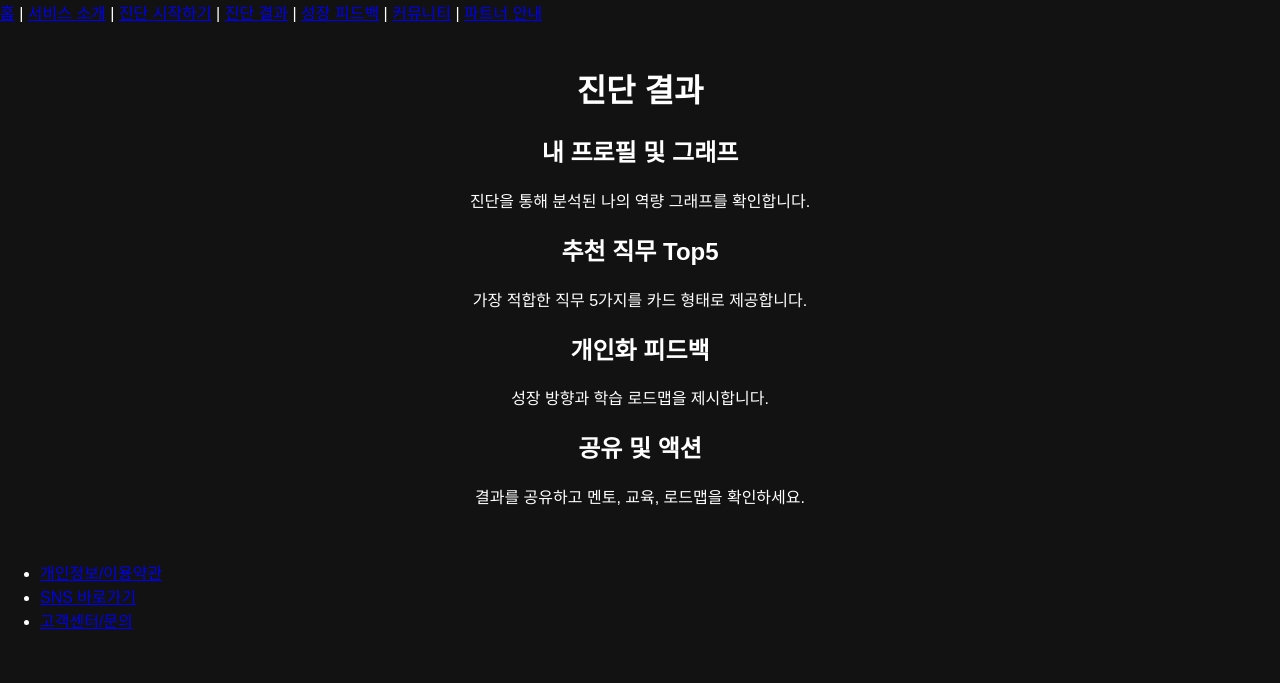
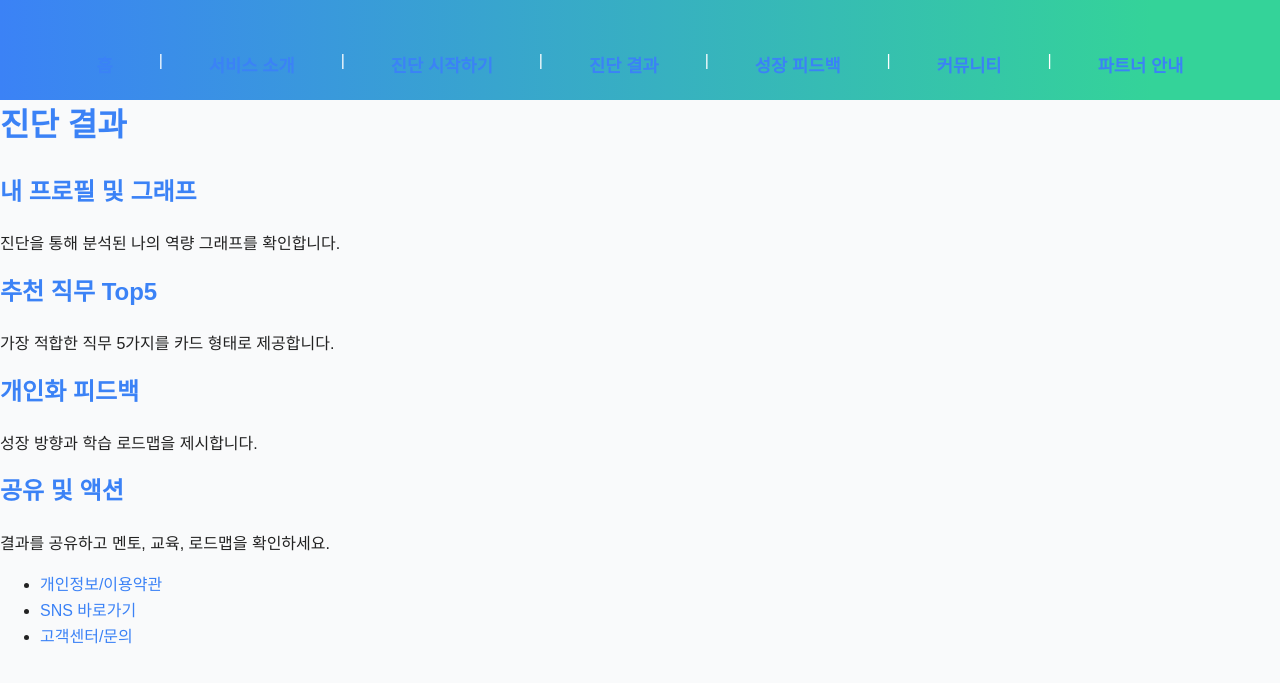
Before and after one commit to LEE-HYUNSANG/AI-Genome-Career-Map, a FastAPI app: page /result in a window 1280 px wide. Shown: the top 683 px of the page. Run offline with FastAPI, Linux system fonts and the light colour scheme.

Commit message:
Update style.css

```diff
--- a/static/css/style.css
+++ b/static/css/style.css
@@ -1,41 +1,148 @@
+/* ===========================================
+   [AI 진로탐색 플랫폼] 공통 톤앤매너 style.css
+   - 대학생/젊은 세대 친근함, 밝고 현대적, 명확함
+   - 컬러/폰트/레이아웃 변수화로 일관성 유지
+=========================================== */
+
+/* 1. 컬러 & 폰트 변수 */
+:root {
+  /* 메인 컬러 */
+  --primary-blue: #3B82F6;   /* 신뢰, 밝은 기술 */
+  --primary-green: #34D399;  /* 성장, 에너지 */
+  --primary-yellow: #FDE68A; /* 활기, 포인트 */
+  --accent-coral: #FB7185;   /* 이벤트, CTA */
+  --bg-white: #F9FAFB;       /* 전체 배경 */
+  --gray-light: #E5E7EB;     /* 카드/구분 배경 */
+  --gray-medium: #D1D5DB;    /* 구분선, 서브 */
+  --black-main: #222;
+  --font-main: 'Pretendard', 'Spoqa Han Sans', sans-serif;
+  --radius: 18px;
+  --shadow: 0 2px 16px rgba(60,90,130,0.08);
+}
+
+/* 2. 전체 레이아웃/기본 세팅 */
 body {
-    background-color: #121212;
-    color: #fff;
-    font-family: Arial, sans-serif;
-    margin: 0;
-    padding: 0;
+  font-family: var(--font-main);
+  background: var(--bg-white);
+  color: var(--black-main);
+  margin: 0;
+  padding: 0;
+  line-height: 1.6;
 }
-.container {
-    max-width: 800px;
-    margin: auto;
-    padding: 20px;
-    text-align: center;
+
+a {
+  color: var(--primary-blue);
+  text-decoration: none;
+  transition: color .15s;
 }
-.button {
-    display: inline-block;
-    background-color: #4e79a7;
-    color: #fff;
-    padding: 10px 20px;
-    margin: 10px;
-    text-decoration: none;
-    border-radius: 4px;
+a:hover { color: var(--accent-coral); }
+
+h1, h2, h3, h4, h5 {
+  font-weight: bold;
+  color: var(--primary-blue);
+  margin-top: 0;
 }
-.progress-bar {
-    background: #333;
-    border-radius: 4px;
-    margin-bottom: 10px;
+
+/* 3. 네비게이션/헤더 */
+header {
+  background: linear-gradient(90deg, var(--primary-blue), var(--primary-green) 90%);
+  color: #fff;
+  padding: 32px 0 16px 0;
+  text-align: center;
 }
-.progress {
-    height: 10px;
-    background: #76b7b2;
-    border-radius: 4px;
+nav {
+  display: flex; justify-content: center; gap: 32px; flex-wrap: wrap;
+  margin: 16px 0 0 0;
 }
-.options label {
-    display: block;
-    margin: 5px 0;
+nav a {
+  font-weight: bold; font-size: 1.1rem;
+  padding: 4px 14px; border-radius: var(--radius);
+  transition: background .15s;
 }
-@media (max-width: 600px) {
-    .container {
-        padding: 10px;
-    }
+nav a:hover {
+  background: var(--primary-yellow); color: var(--black-main);
 }
+
+/* 4. 히어로(메인) */
+.hero {
+  background: linear-gradient(90deg, var(--primary-blue), var(--primary-green));
+  color: #fff;
+  text-align: center;
+  padding: 80px 16px 60px 16px;
+  border-radius: 0 0 var(--radius) var(--radius);
+  box-shadow: var(--shadow);
+}
+.hero-title { font-size: 2.3rem; margin-bottom: 18px; }
+.hero-sub { font-size: 1.15rem; margin-bottom: 28px; }
+.cta-btn {
+  background: var(--primary-yellow); color: #222;
+  border: none; padding: 16px 38px; border-radius: var(--radius);
+  font-size: 1.12rem; font-weight: 700; box-shadow: var(--shadow);
+  cursor: pointer; transition: filter .14s;
+}
+.cta-btn:hover { filter: brightness(0.96) drop-shadow(0 2px 10px #bbb); }
+
+/* 5. 섹션/카드/리스트 */
+.section {
+  max-width: 1100px; margin: 60px auto; padding: 0 18px;
+}
+.section-title {
+  font-size: 1.5rem; color: var(--primary-blue); font-weight: 700;
+  margin-bottom: 22px;
+}
+.card-list {
+  display: flex; flex-wrap: wrap; gap: 30px; justify-content: center;
+}
+.card {
+  background: #fff; border-radius: var(--radius); box-shadow: var(--shadow);
+  padding: 30px 28px; min-width: 260px; flex: 1 1 300px;
+  margin-bottom: 12px;
+  display: flex; flex-direction: column; align-items: flex-start;
+}
+
+/* 6. FAQ/커뮤니티 등 기타 */
+.faq-item, .community-item {
+  background: var(--gray-light); border-radius: var(--radius);
+  padding: 16px 22px; margin-bottom: 12px; box-shadow: var(--shadow);
+  font-size: 1rem;
+}
+.partner-section {
+  background: var(--gray-light); padding: 44px 0; margin-top: 52px; border-radius: var(--radius);
+}
+
+/* 7. 버튼 스타일 */
+.btn {
+  display: inline-block;
+  background: var(--primary-blue);
+  color: #fff;
+  padding: 12px 26px;
+  border: none;
+  border-radius: var(--radius);
+  font-size: 1rem;
+  font-weight: 600;
+  cursor: pointer;
+  transition: background .15s, box-shadow .13s;
+  box-shadow: var(--shadow);
+}
+.btn:hover {
+  background: var(--primary-green);
+  color: #fff;
+}
+
+/* 8. 반응형 */
+@media (max-width: 800px) {
+  .card-list { flex-direction: column; gap: 14px; }
+  .card { min-width: 0; width: 100%; }
+  .hero-title { font-size: 1.2rem; }
+  header, .hero, .section { padding-left: 4vw; padding-right: 4vw; }
+}
+
+/* 9. 기타 UI 유틸 */
+.feature-icon { font-size: 2rem; margin-bottom: 12px; }
+.highlight { color: var(--primary-green); font-weight: bold; }
+::-webkit-scrollbar { width: 8px; background: var(--gray-light);}
+::-webkit-scrollbar-thumb { background: var(--primary-blue); border-radius: 5px; }
+
+/* =========================================
+   (끝) 공통 스타일은 이 파일에 계속 추가
+========================================= */
```
